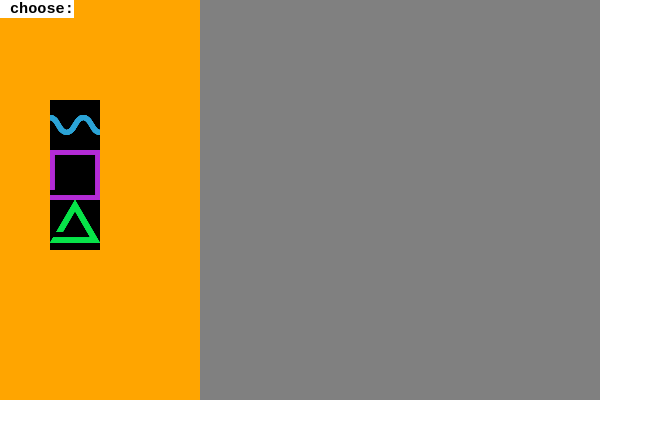
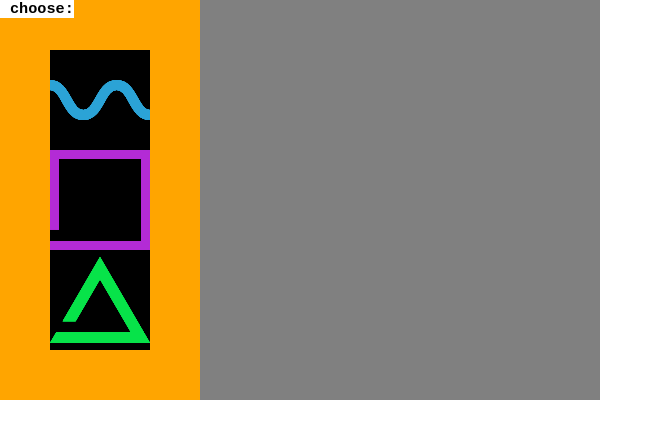
Before and after one commit to hackpdxmusic/hackpdxmusic.github.io, a plain HTML site: page index.html in a window 1280 px wide. Shown: the whole page, without its empty margins (0-663 px from the left). Drawn offline with nearby package versions, Linux system fonts and the light colour scheme.

Commit message:
Start logic for changing image sizes in resting state

```diff
--- a/drag-logic.js
+++ b/drag-logic.js
@@ -19,15 +19,15 @@ for (var i = 0; i < numHorizontal; i++) {
 
 // Populate selection area with given number of each object
 for (var i = 0; i < numSines; i++) {
-  var newSine = $('#sequencer-grid').append('<div class="sine note ui-widget-content"><img src="sine.svg" alt="sine wave"/></div>');
+  var newSine = $('#sequencer-grid').append('<div class="sine note note-resting ui-widget-content"><img src="sine.svg" alt="sine wave"/></div>');
   sines.push(newSine);
 }
 for (var i = 0; i < numSquares; i++) {
-  var newSquare = $('#sequencer-grid').append('<div class="square note ui-widget-content"><img src="square.svg" alt="square wave"/></div>');
+  var newSquare = $('#sequencer-grid').append('<div class="square note note-resting ui-widget-content"><img src="square.svg" alt="square wave"/></div>');
   squares.push(newSquare);
 }
 for (var i = 0; i < numTriangles; i++) {
-  var newTriangle = $('#sequencer-grid').append('<div class="triangle note ui-widget-content"><img src="triangle.svg" alt="triangle wave" /></div>');
+  var newTriangle = $('#sequencer-grid').append('<div class="triangle note note-resting ui-widget-content"><img src="triangle.svg" alt="triangle wave" /></div>');
   triangles.push(newTriangle);
 }
 
@@ -51,6 +51,10 @@ $(".note").draggable({
     }
     if (ui.position.top < 0) {
       ui.position.top = 0;
+    }
+    if ((ui.position.left > -25) && (ui.helper.hasClass('note-resting'))) {
+      console.log('thingy comin in from the resting');
+      ui.helper.removeClass('note-resting');
     }
   },
   stop: function(event, ui) {
--- a/index.html
+++ b/index.html
@@ -18,13 +18,13 @@
   </div>
 
   <div id="sequencer-grid">
-    <div class="sine note ui-widget-content">
+    <div class="sine note note-resting ui-widget-content">
       <img src="sine.svg" alt="sine wave"/>
     </div>
-    <div class="square note ui-widget-content">
+    <div class="square note note-resting ui-widget-content">
       <img src="square.svg" alt="square wave"/>
     </div>
-    <div class="triangle note ui-widget-content">
+    <div class="triangle note note-resting ui-widget-content">
       <img src="triangle.svg" alt="triangle wave" />
     </div>
   </div>
--- a/styles.css
+++ b/styles.css
@@ -4,7 +4,7 @@ body {
 
 .sine {
   /*background-color: #2BA3D6;*/
-  top: 100px;
+  top: 50px;
   left: -150px;
 }
 .square {
@@ -14,7 +14,7 @@ body {
 }
 .triangle {
   /*background-color: #07E349;*/
-  top: 200px;
+  top: 250px;
   left: -150px;
 }
 
@@ -32,6 +32,13 @@ body {
 .note-resting {
   width: 100px;
   height: 100px;
+  transition: width height 0.2s;
+}
+
+.note-resting img {
+  width: 100px;
+  height: 100px;
+  transition: width height 0.2s;
 }
 
 .ui-widget-header p, .ui-widget-content p {
@@ -70,9 +77,9 @@ body {
 
 #selection-zone {
   position: absolute;
-  top: 100px;
-  height: 150px;
-  width: 50px;
+  top: 50px;
+  height: 300px;
+  width: 100px;
   left: 50px;
   background-color: black;
 }
```
